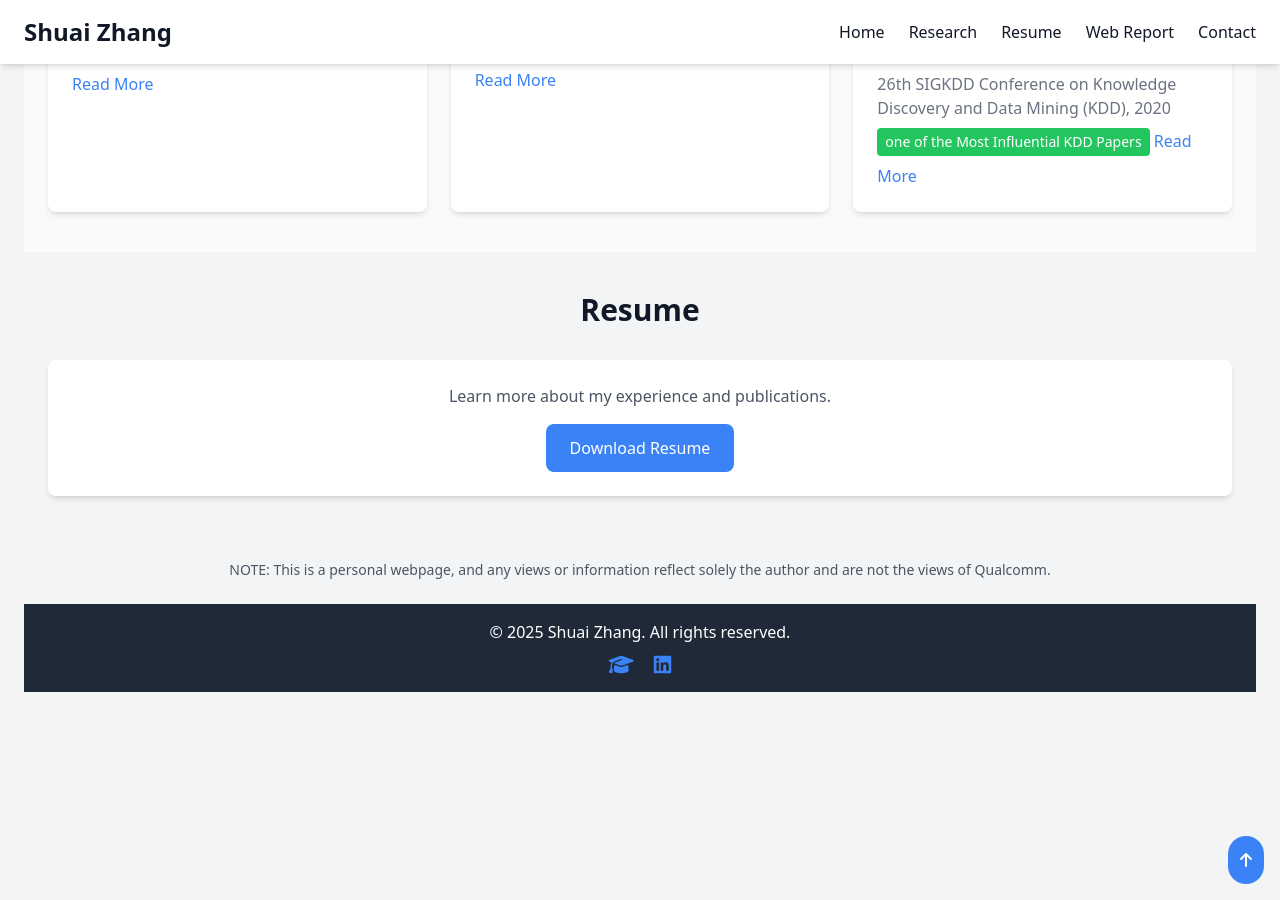
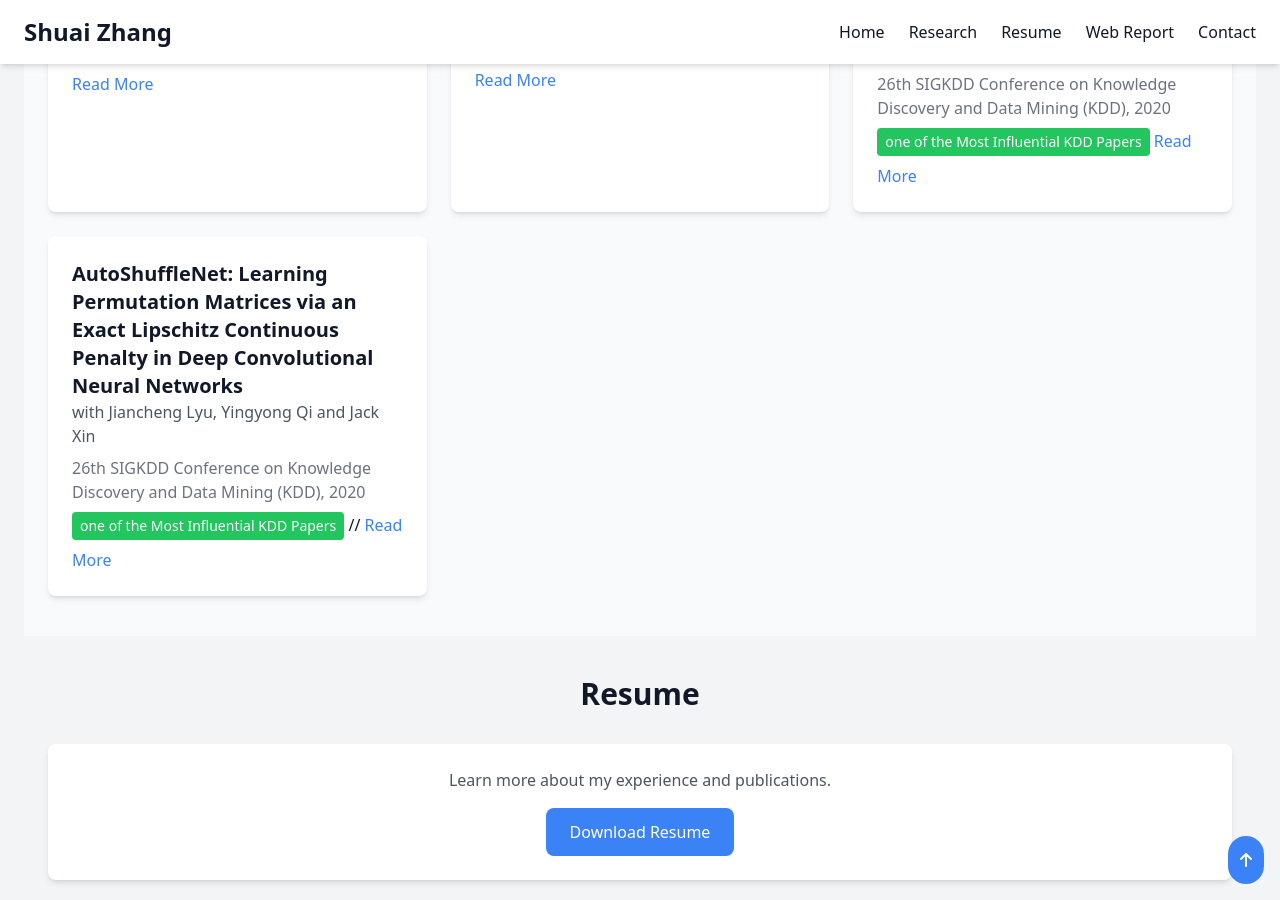
Before and after one commit to zsivine/zsivine.github.io, a Jekyll site: the page built from index.html, in a window 1280 px wide and 900 px high, scrolled down 864 px. Built offline with Jekyll 4.4.1, drawn with Linux system fonts in a browser that asks for light colours; nearby versions of some CDN libraries; the list of posts is cut into pages by our own code.

Commit message:
update RD highlights

```diff
--- a/index.html
+++ b/index.html
@@ -87,6 +87,19 @@ layout: page
           <a href="/research" class="text-blue-500 hover:underline">Read More</a>
         </div>
 
+        <div class="bg-white dark:bg-gray-700 p-6 rounded-lg shadow-md hover:shadow-lg transition-shadow animate-fade-in">
+          <a href="https://arxiv.org/abs/1901.08624" class="text-xl font-semibold mb-2">
+            AutoShuffleNet: Learning Permutation Matrices via an Exact Lipschitz Continuous Penalty in Deep Convolutional Neural Networks</a>
+         <p class="text-gray-600 dark:text-gray-300 mb-2">
+            with Jiancheng Lyu, Yingyong Qi and Jack Xin</p>
+          <p class="text-gray-500 dark:text-gray-400 mb-2">
+            26th SIGKDD Conference on Knowledge Discovery and Data Mining (KDD), 2020</p>
+          <a href="https://www.paperdigest.org/2021/05/most-influential-kdd-papers-2021-05/"
+            class="inline-block px-2 py-1 bg-green-500 text-white text-sm rounded mb-2">
+            one of the Most Influential KDD Papers</a>  //
+          <a href="/research" class="text-blue-500 hover:underline">Read More</a>
+        </div>
+
       </div>
     </section>
 
--- a/research.html
+++ b/research.html
@@ -187,7 +187,7 @@ permalink: /research/
                 <p class="text-gray-600 dark:text-gray-300 mb-2">
                     with Eyasu Mequanint, Bijan Forutanpour, Yingyong Qi and Ning Bi</p>
                 <p class="text-gray-500 dark:text-gray-400 mb-2">
-                    Proceedings of the IEEE International Conference on Computer Vision Workshops, 2019</p>
+                    Proceedings of the IEEE International Conference on Computer Vision Workshops (CVPRW), 2019</p>
             </article>
 
             <article class="bg-white dark:bg-gray-700 p-6 rounded-lg shadow-md hover:shadow-lg transition-shadow">
```
